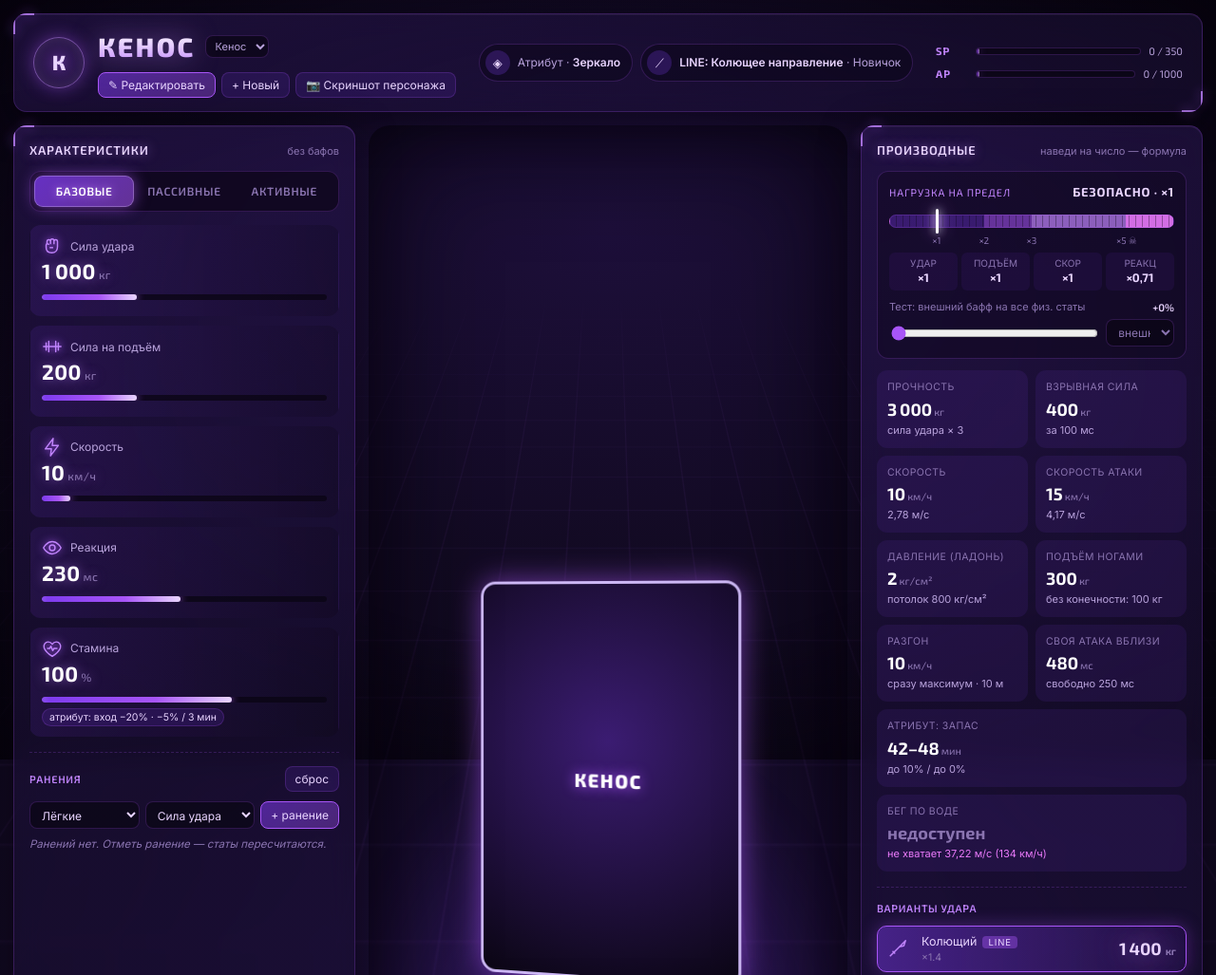
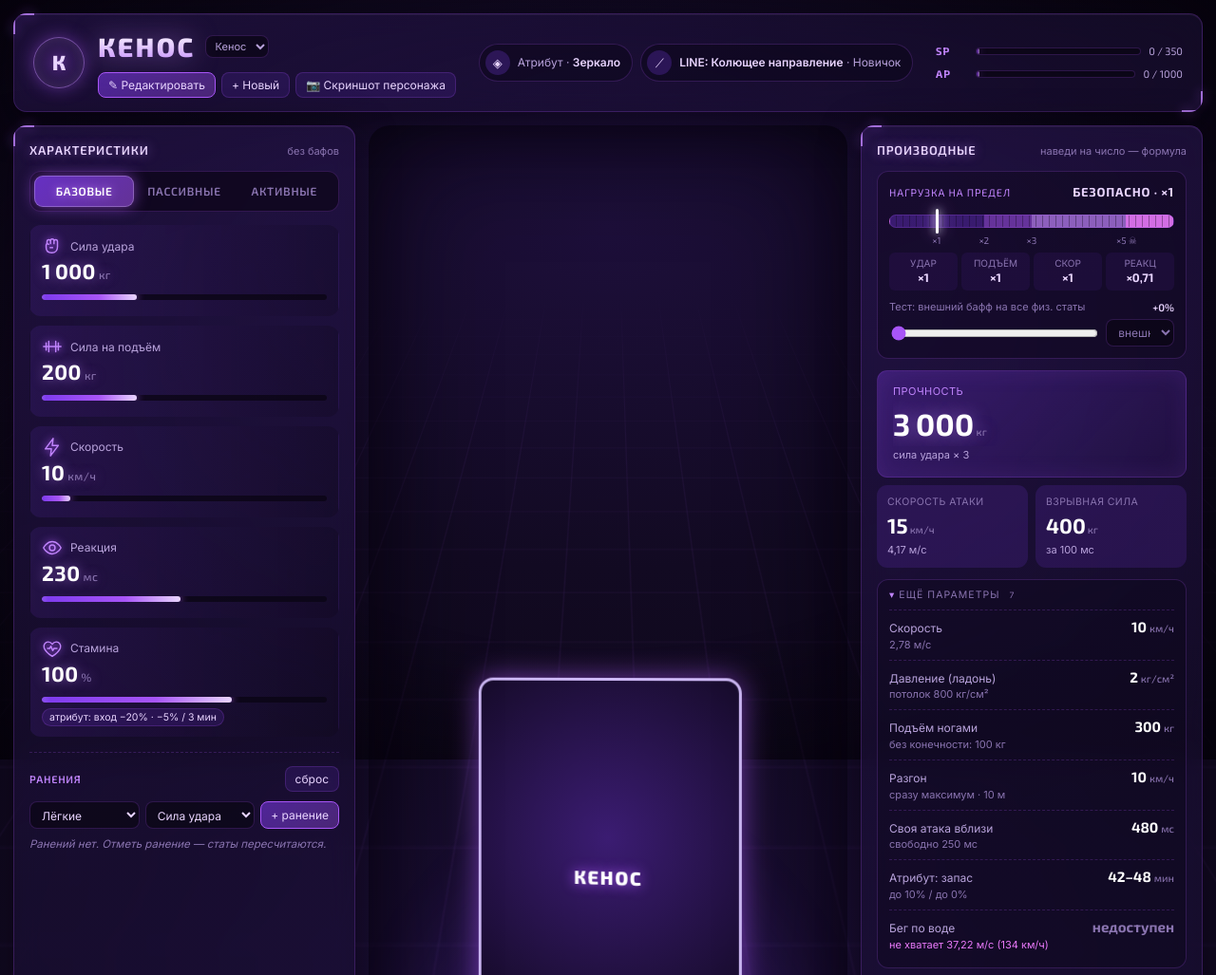
Before and after one commit to halibe1/rp-character-card, a plain HTML site: page index.html in a window 1280 px wide. Shown: the top 1027 px of the page at 95% size. Drawn offline with nearby package versions, Linux system fonts and the light colour scheme; a web font is replaced by a local one.

Commit message:
Иерархия правой колонки: герой-карточка прочности, ключевые показатели, сворачиваемый список
Co-Authored-By: Claude Sonnet 5.5 <noreply@anthropic.com>

```diff
--- a/css/style.css
+++ b/css/style.css
@@ -865,3 +865,27 @@ body.is-capturing { cursor: progress; }
 .ed-acc[open] > summary::before { content: "▾ "; }
 .ed-acc > summary small { color: var(--text-3); text-transform: none; letter-spacing: 0; margin-left: 6px; }
 .ed-acc-body { display: grid; gap: var(--sp-2); padding: 0 var(--sp-3) var(--sp-3); }
+
+/* ---------- производные: иерархия ---------- */
+.dcell.hero { grid-column: 1 / -1; padding: 14px 16px; border-color: var(--line); background: linear-gradient(135deg, rgba(124, 58, 237, .28), rgba(124, 58, 237, .08)); box-shadow: inset 0 0 24px rgba(168, 85, 247, .12); }
+.dcell.hero .dl { font-size: 11px; color: var(--a3); }
+.dcell.hero .dv { font-size: 32px; letter-spacing: .01em; text-shadow: 0 0 18px rgba(192, 132, 252, .55); }
+.dcell.key { background: rgba(124, 58, 237, .16); }
+.dcell.key .dv { font-size: 22px; }
+.dmore { grid-column: 1 / -1; margin-top: 4px; border: 1px solid var(--line); border-radius: var(--r-md); background: var(--surface-1); }
+.dmore > summary { padding: var(--sp-2) var(--sp-3); cursor: pointer; list-style: none; font-size: 10.5px; letter-spacing: .1em; text-transform: uppercase; color: var(--text-3); }
+.dmore > summary::-webkit-details-marker { display: none; }
+.dmore > summary::before { content: "▸ "; color: var(--a3); }
+.dmore[open] > summary::before { content: "▾ "; }
+.dmore > summary small { margin-left: 6px; color: var(--text-3); letter-spacing: 0; }
+.dlist { display: grid; padding: 0 var(--sp-3) var(--sp-2); }
+.drow { display: grid; grid-template-columns: 1fr auto; gap: 0 var(--sp-3); align-items: baseline; padding: 7px 0; border-top: 1px dashed var(--line); cursor: help; }
+.drow:hover .drl { color: #fff; }
+.drl { font-size: var(--fs-xs); color: var(--text-2); }
+.drv { font-family: var(--f-num); font-weight: 700; font-size: 15px; color: #fff; text-align: right; white-space: nowrap; }
+.drv small { margin-left: 3px; font-size: 11px; font-weight: 500; color: var(--text-3); }
+.drs { grid-column: 1 / -1; font-size: 11px; color: var(--text-3); }
+.drow.locked .drv { color: var(--text-3); }
+.drow.locked .drs { color: var(--hot); }
+.xp-full .right .dmore { grid-column: 1 / -1; }
+.xp-full .dcell.hero .dv { font-size: 30px; }
--- a/js/app.js
+++ b/js/app.js
@@ -265,25 +265,32 @@
     return dcell('Множитель прочности', '×' + fmt(c.factor, 2), '', 'база ' + fmt(c.base, 0) + ' → ' + fmt(c.value, 0) + ' кг', 'Множитель прочности', c.formula + ' кг', RULES.modifiers.durability.desc + chainHtml(c, 'кг', 0));
   }
 
+  /** Компактная строка для второстепенных параметров. */
+  function drow(label, value, unit, sub, title, formula, extra, cls) {
+    return '<div class="drow' + (cls ? ' ' + cls : '') + '"' + tipAttr(title || label, formula, extra) + '><span class="drl">' + esc(label) + '</span><span class="drv">' + value + (unit ? '<small>' + esc(unit) + '</small>' : '') + '</span>' + (sub ? '<span class="drs">' + sub + '</span>' : '') + '</div>';
+  }
+  var dmoreOpen = true;
+
   function renderDerived() {
     var d = R.derived, mt = d.meleeTiming, sm = d.stamina;
-    var cells = [
-      dcell('Прочность', fmt(d.durability.value, 0), 'кг', 'сила удара × 3', 'Прочность', d.durability.formula, 'Минимум без индивидуального дебаффа: ' + RULES.durability.minimum + ' кг (до множителя прочности).' + chainHtml(d.durability.chain, 'кг', 0)),
-      dcell('Взрывная сила', fmt(d.explosive.value, 0), 'кг', 'за ' + fmt(d.explosive.timeMs) + ' мс', 'Взрывная сила', d.explosive.formula + '; ' + d.explosive.timeFormula, 'Подъём × 2. Достигается за ½ реакции, но не дольше 100 мс.'),
-      dcell('Скорость', fmt(d.speed.kmh), 'км/ч', fmt(d.speed.ms, 2) + ' м/с', 'Скорость', d.speed.formula, 'Разгон: ' + esc(d.accel.formula)),
-      dcell('Скорость атаки', fmt(d.attackSpeed.kmh), 'км/ч', fmt(d.attackSpeed.ms, 2) + ' м/с', 'Скорость атаки', d.attackSpeed.formula, 'Скорость × 1.5'),
-      dcell('Давление (ладонь)', fmt(d.pressure.value, 2), 'кг/см²', 'потолок ' + fmt(d.pressure.cap) + ' кг/см²', 'Давление', d.pressure.formula, 'Подъём ÷ площадь (ладонь ' + RULES.lift.palmAreaCm2 + ' см²). Максимум ×4 от подъёма.'),
-      dcell('Подъём ногами', fmt(d.liftLegs.value, 0), 'кг', 'без конечности: ' + fmt(d.liftOneLimb.value, 0) + ' кг', 'Подъём', d.liftLegs.formula + '; ' + d.liftOneLimb.formula),
-      dcell('Разгон', fmt(d.accel.effectiveStart), 'км/ч', d.accel.instantMax ? 'сразу максимум · ' + d.accel.distanceM + ' м' : 'старт · ' + d.accel.distanceM + ' м до макс.', 'Стартовая скорость разгона', d.accel.formula),
-      dcell('Своя атака вблизи', fmt(mt.attackTimeMs, 0), 'мс', 'свободно ' + fmt(mt.freeMs, 0) + ' мс', 'Время атаки на 2 м', mt.formula, 'Ближний бой (≤ 2 м) считается на 2 м. Каст способности = реакция (' + fmt(R.stats.reaction.value) + ' мс).'),
-      sm ? (sm.hasUpkeep
-        ? dcell('Атрибут: запас', sm.minutesToCritical + '–' + sm.minutesTo0, 'мин', 'до 10% / до 0%', 'Сколько продержит способность', sm.formulaC + ' · ' + sm.formula0, 'Вход ' + esc(sm.formulaEntry) + ', поддержание −' + fmt(sm.upkeep, 2) + '% каждые ' + sm.interval + ' мин. На 10% персонаж теряет сознание.', 'wide')
-        : '') : '',
-      dcell('Бег по воде', d.water.available ? 'доступен' : 'недоступен', '', d.water.available ? '' : 'не хватает ' + fmt(d.water.deficitMs, 2) + ' м/с (' + fmt(d.water.deficitKmh, 0) + ' км/ч)', 'Бег по воде', d.water.formula, 'От 40 м/с; при массе > 100 кг — 50 м/с и +50 м/с за каждые следующие 100 кг.', 'wide' + (d.water.available ? '' : ' locked'))
+    // главное: прочность крупно, рядом два боевых показателя
+    var main = [
+      dcell('Прочность', fmt(d.durability.value, 0), 'кг', 'сила удара × 3', 'Прочность', d.durability.formula, 'Минимум без индивидуального дебаффа: ' + RULES.durability.minimum + ' кг (до множителя прочности).' + chainHtml(d.durability.chain, 'кг', 0), 'hero'),
+      dcell('Скорость атаки', fmt(d.attackSpeed.kmh), 'км/ч', fmt(d.attackSpeed.ms, 2) + ' м/с', 'Скорость атаки', d.attackSpeed.formula, 'Скорость × 1.5', 'key'),
+      dcell('Взрывная сила', fmt(d.explosive.value, 0), 'кг', 'за ' + fmt(d.explosive.timeMs) + ' мс', 'Взрывная сила', d.explosive.formula + '; ' + d.explosive.timeFormula, 'Подъём × 2. Достигается за ½ реакции, но не дольше 100 мс.', 'key')
     ];
-    $('#derivedGrid').innerHTML = cells.join('');
+    var more = [
+      drow('Скорость', fmt(d.speed.kmh), 'км/ч', fmt(d.speed.ms, 2) + ' м/с', 'Скорость', d.speed.formula, 'Разгон: ' + esc(d.accel.formula)),
+      drow('Давление (ладонь)', fmt(d.pressure.value, 2), 'кг/см²', 'потолок ' + fmt(d.pressure.cap) + ' кг/см²', 'Давление', d.pressure.formula, 'Подъём ÷ площадь (ладонь ' + RULES.lift.palmAreaCm2 + ' см²). Максимум ×4 от подъёма.'),
+      drow('Подъём ногами', fmt(d.liftLegs.value, 0), 'кг', 'без конечности: ' + fmt(d.liftOneLimb.value, 0) + ' кг', 'Подъём', d.liftLegs.formula + '; ' + d.liftOneLimb.formula),
+      drow('Разгон', fmt(d.accel.effectiveStart), 'км/ч', d.accel.instantMax ? 'сразу максимум · ' + d.accel.distanceM + ' м' : 'старт · ' + d.accel.distanceM + ' м до макс.', 'Стартовая скорость разгона', d.accel.formula),
+      drow('Своя атака вблизи', fmt(mt.attackTimeMs, 0), 'мс', 'свободно ' + fmt(mt.freeMs, 0) + ' мс', 'Время атаки на 2 м', mt.formula, 'Ближний бой (≤ 2 м) считается на 2 м. Каст способности = реакция (' + fmt(R.stats.reaction.value) + ' мс).'),
+      sm && sm.hasUpkeep ? drow('Атрибут: запас', sm.minutesToCritical + '–' + sm.minutesTo0, 'мин', 'до 10% / до 0%', 'Сколько продержит способность', sm.formulaC + ' · ' + sm.formula0, 'Вход ' + esc(sm.formulaEntry) + ', поддержание −' + fmt(sm.upkeep, 2) + '% каждые ' + sm.interval + ' мин. На 10% персонаж теряет сознание.') : '',
+      drow('Бег по воде', d.water.available ? 'доступен' : 'недоступен', '', d.water.available ? '' : 'не хватает ' + fmt(d.water.deficitMs, 2) + ' м/с (' + fmt(d.water.deficitKmh, 0) + ' км/ч)', 'Бег по воде', d.water.formula, 'От 40 м/с; при массе > 100 кг — 50 м/с и +50 м/с за каждые следующие 100 кг.', d.water.available ? '' : 'locked')
+    ];
+    $('#derivedGrid').innerHTML = main.join('') +
+      '<details class="dmore"' + (dmoreOpen ? ' open' : '') + '><summary>Ещё параметры <small>' + more.filter(Boolean).length + '</small></summary><div class="dlist">' + more.join('') + '</div></details>';
   }
-
   function renderStrikes() {
     var list = R.derived.strikes.slice().sort(function (a, b) { return (b.primary ? 1 : 0) - (a.primary ? 1 : 0); });
     $('#strikeList').innerHTML = list.map(function (s) {
@@ -1029,6 +1036,7 @@ function allocEditor(a, base, i) {
   /* ================= события главного экрана ================= */
 
   function bind() {
+    $('#derivedGrid').addEventListener('toggle', function (e) { if (e.target.classList && e.target.classList.contains('dmore')) dmoreOpen = e.target.open; }, true);
     $('#modalBody').addEventListener('keydown', function (e) {
       var tg = e.target.closest && e.target.closest('[data-ab-toggle]');
       if (tg && e.target === tg && (e.key === 'Enter' || e.key === ' ')) { e.preventDefault(); tg.click(); }
```
Also changed, not shown: 1 other file.
